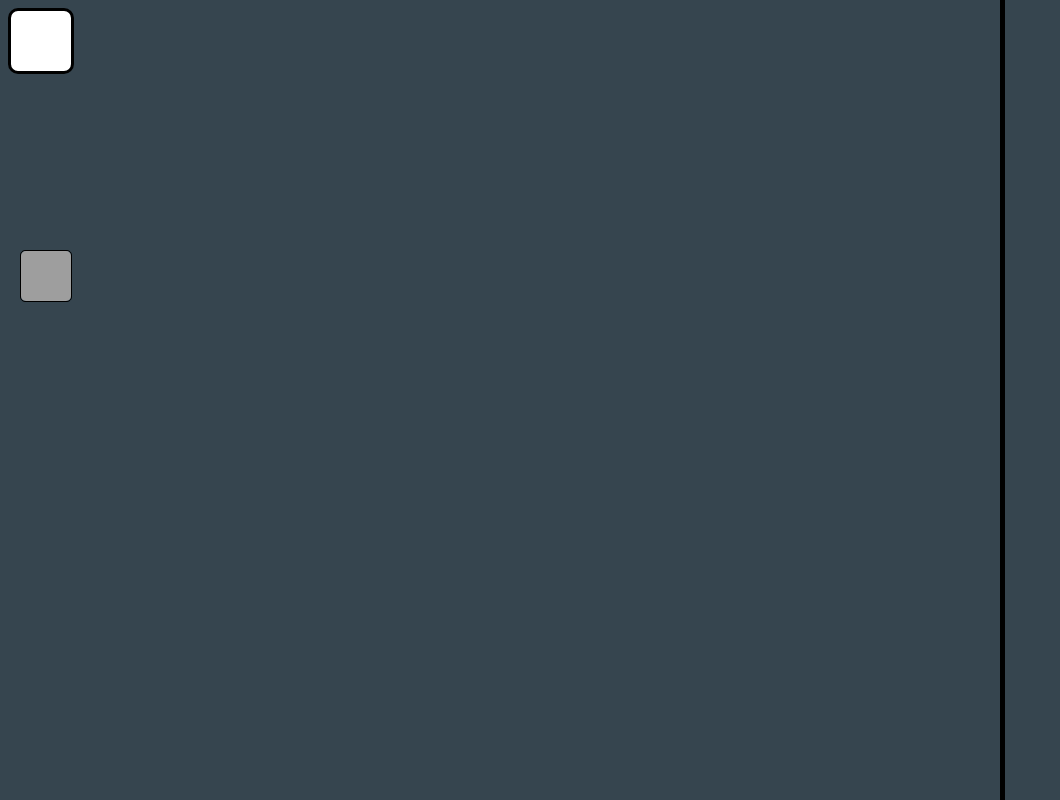
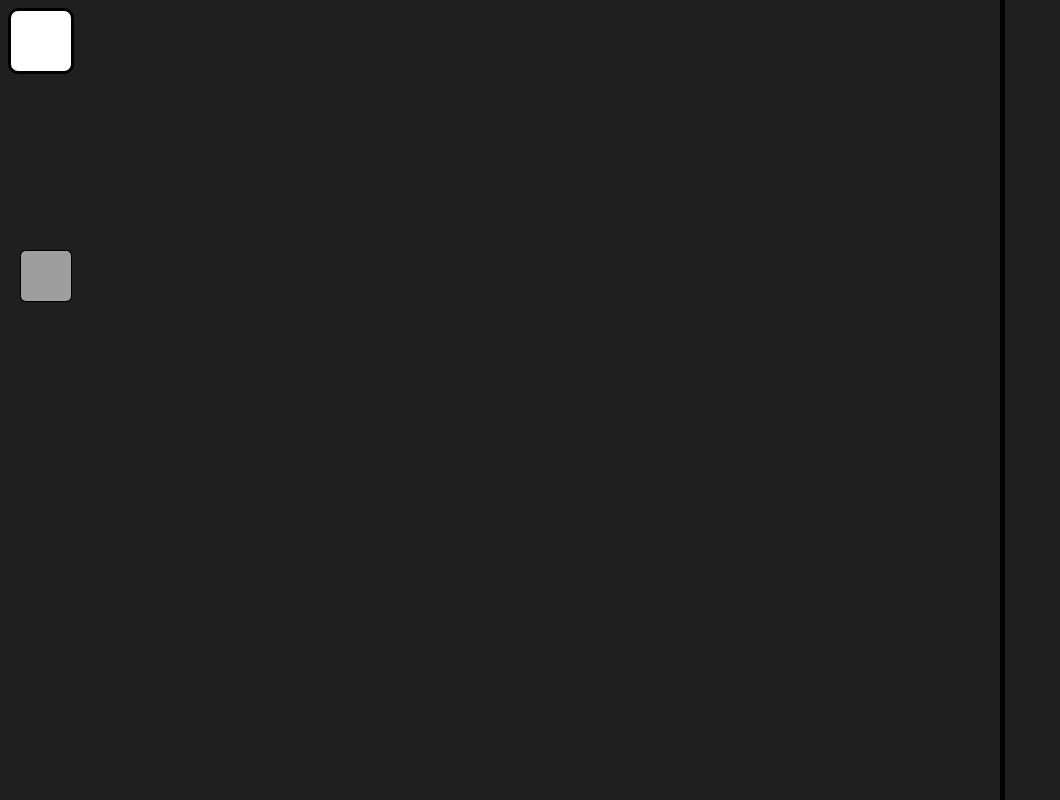
Before and after one commit to Gavin15716/FINAL-PROJECT, a plain HTML site: page redlight.html in a window 1280 px wide. Shown: the whole page, without its empty margins (0-1060 px from the left). Drawn offline with Linux system fonts and the light colour scheme; grey boxes are pictures that could not be loaded.

Commit message:
Update redlight.html

```diff
--- a/redlight.html
+++ b/redlight.html
@@ -15,7 +15,7 @@
 
 <style>
 body {
-  background-color: #36454F;
+  background-color: #1F1F1F;
 }
 #lightbox {
   border: 3px, solid black;
```
